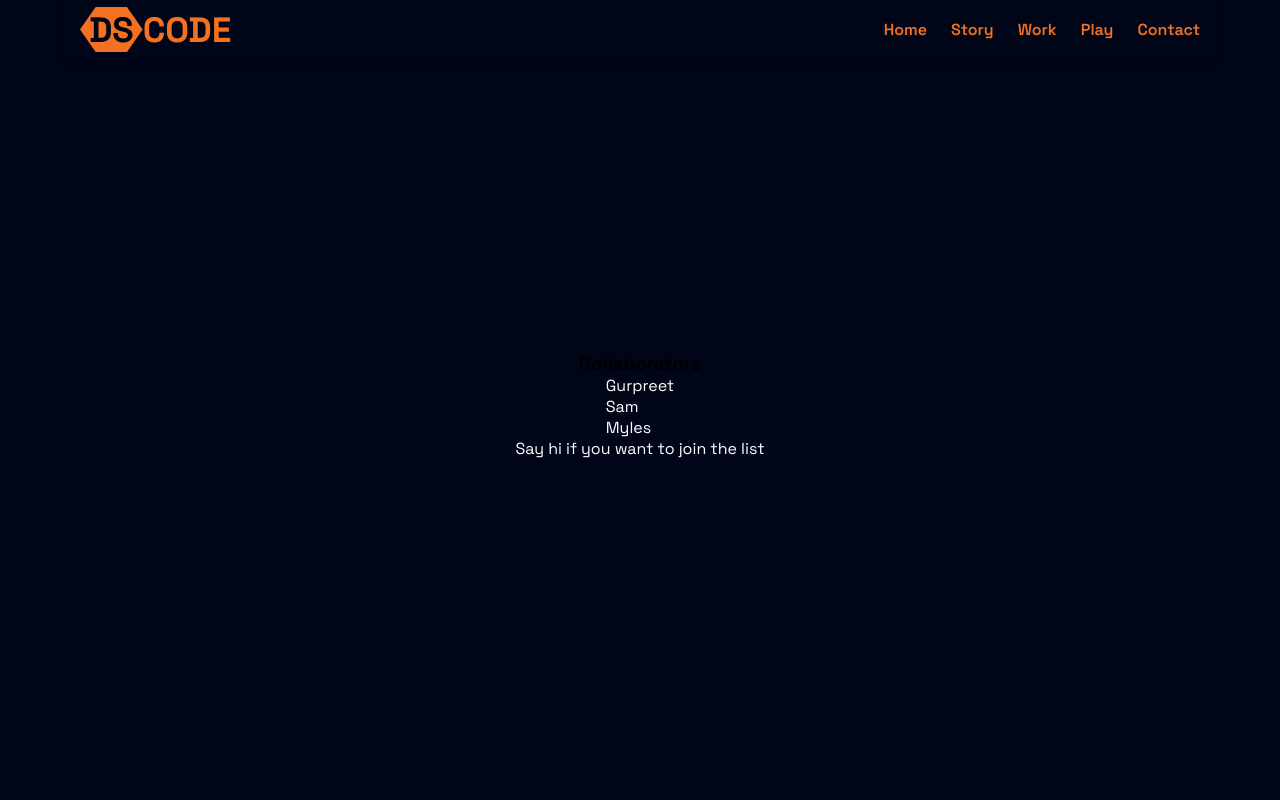
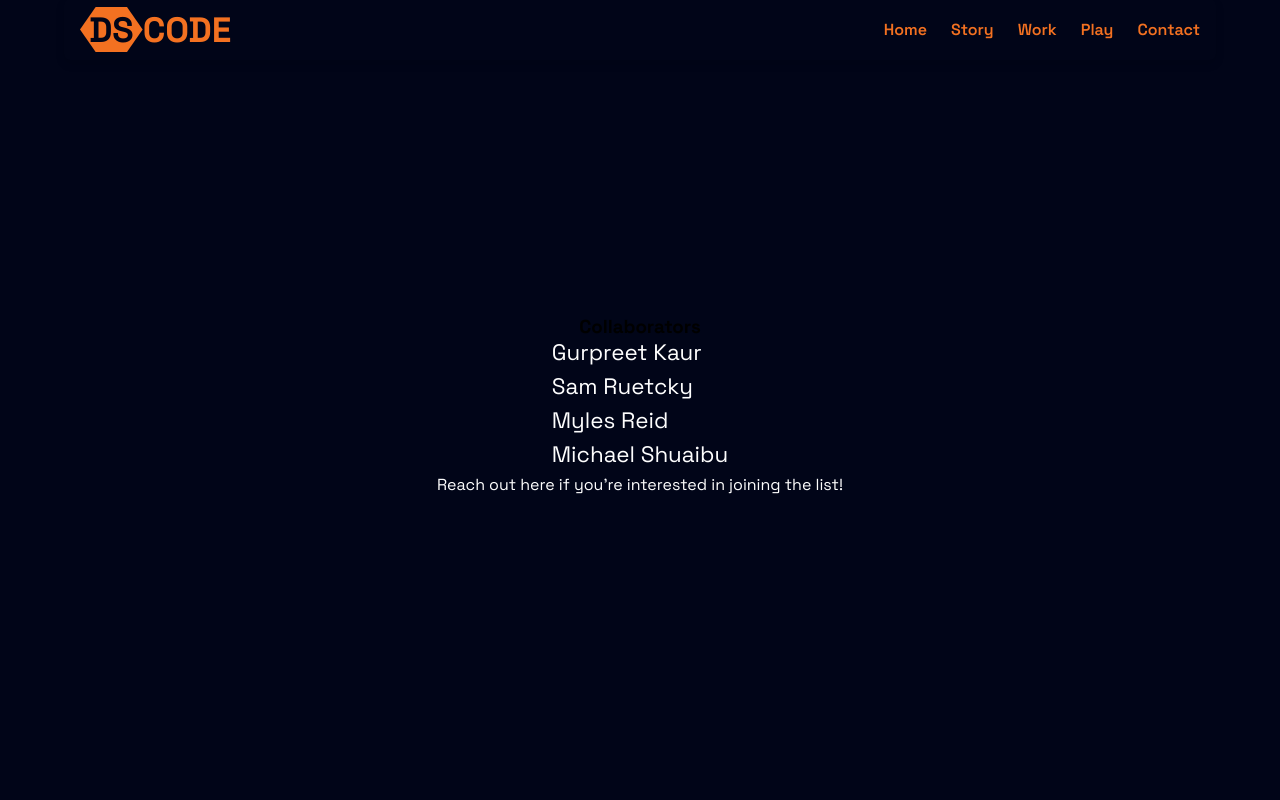
Before and after one commit to dave-sommerville/ds-code-2.0, a React (Create React App) app: page /my-react-app/collaborators in a window 1280 px wide. Shown: the top 800 px of the page. Built offline with nearby package versions, Linux system fonts and the light colour scheme; a web font is replaced by a local one.

Commit message:
Changes made to package.json

```diff
--- a/package.json
+++ b/package.json
@@ -2,7 +2,6 @@
   "name": "ds-code",
   "version": "0.1.0",
   "private": true,
-  "homepage": "https://your-username.github.io/my-react-app",
   "dependencies": {
     "@testing-library/dom": "^10.4.0",
     "@testing-library/jest-dom": "^6.6.3",
@@ -18,8 +17,6 @@
     "web-vitals": "^2.1.4"
   },
   "scripts": {
-    "predeploy": "npm run build",
-    "deploy": "gh-pages -d build",
     "start": "react-scripts start",
     "build": "react-scripts build",
     "test": "react-scripts test",
--- a/src/BLL/PortfolioItems.js
+++ b/src/BLL/PortfolioItems.js
@@ -113,7 +113,7 @@ const opalOnyx = new Portfolio(
   "Collaboration project exploring luxury ecommerce design.",
   "https://dave-sommerville.github.io/opal-and-onyx/",
   ["Featured", "Ecommerce and Organization"],
-  ["Sam", "Myles"]
+  ["Sam Ruetcky", "Myles Reid"]
 );
 
 const hiveMind = new Portfolio(
@@ -122,7 +122,7 @@ const hiveMind = new Portfolio(
   "Collaboration project creating our own version of a social media site.",
   "https://dave-sommerville.github.io/hivemind/",
   ["Featured", "Social media"],
-  ["Sam", "Myles"]
+  ["Sam Ruetcky", "Myles Reid", "Michael Shuaibu"]
 );
 
 const cactusTheatre = new Portfolio(
@@ -140,7 +140,7 @@ const cedarU = new Portfolio(
   "Informational website for fictional University",
   "https://dave-sommerville.github.io/cedar-university-2024/",
   ["Ecommerce and Organization"],
-  ["Sam", "Myles"]
+  ["Sam Ruetcky", "Myles Reid"]
 );
 
 const switches = new Portfolio(
@@ -185,7 +185,7 @@ const havocAndHaven = new Portfolio(
   "Covering the real estate needs of hero and villain alike",
   "https://github.com/dave-sommerville/Havoc_And_Haven",
   ["Full stack", "Social media"],
-  ["Gurpreet"]
+  ["Gurpreet Kaur"]
 );
 
 const potionPortal = new Portfolio(
--- a/src/BLL/Profile.js
+++ b/src/BLL/Profile.js
@@ -19,9 +19,10 @@
     }
   }
   export const collaboratorList = [
-    new Link("Gurpreet", "https://github.com"),
-    new Link("Sam", "https://github.com"),
-    new Link("Myles", "https://github.com")
+    new Link("Gurpreet Kaur", "https://www.linkedin.com/in/gurpreetkaur-dev/"),
+    new Link("Sam Ruetcky", "https://www.linkedin.com/in/samuel-reutcky/"),
+    new Link("Myles Reid", "https://www.linkedin.com/in/mylesreid/"),
+    new Link("Michael Shuaibu", "https://www.linkedin.com/in/oluwajuwon-shuaibu/")
   ];
 
   export const learningCertificates = [
--- a/src/Pages/Collaborators.js
+++ b/src/Pages/Collaborators.js
@@ -8,7 +8,7 @@ function Collaborators() {
     <section className="collaboration-list">
       <h3>Collaborators</h3>
       <LinkListDisplay linkList={collaboratorList} ></LinkListDisplay>
-      <Link to="/collaborators" className="">Say hi if you want to join the list</Link>
+      <Link to="/collaborators" className="">Reach out here if you're interested in joining the list!</Link>
     </section>
   );
 }
--- a/src/css/pages/partial-pages.css
+++ b/src/css/pages/partial-pages.css
@@ -100,7 +100,12 @@
   align-items: center;
   justify-content: center;
 }
-
+.collaboration-list ul {
+  font-size: var(--font-size-reg);
+}
+.collaboration-list li {
+  margin-bottom: 5px;
+}
 /*----------------------------------------------------------->
   About Page (with article.css)
 <------------------------------------------------------------*/
@@ -112,6 +117,7 @@
 .about-contact a {
   color: var(--clr-light-blue);
   transition: var(--app-transition);
+  margin-bottom: var(--app-spacing);
 }
 .about-contact a:hover {
   color: var(--clr-primary);
```
